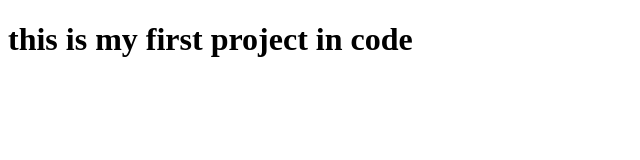
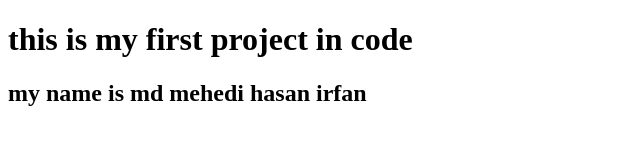
Before and after one commit to mehediirfan/newproject, a plain HTML site: page index.html in a window 1280 px wide. Shown: the whole page, without its empty margins (0-640 px from the left). Drawn offline with Linux system fonts and the light colour scheme.

Commit message:
changing h2

```diff
--- a/index.html
+++ b/index.html
@@ -8,5 +8,6 @@
 </head>
 <body>
     <h1>this is my first project in code</h1>
+    <h2>my name is md mehedi hasan irfan</h2>
 </body>
 </html>
```
